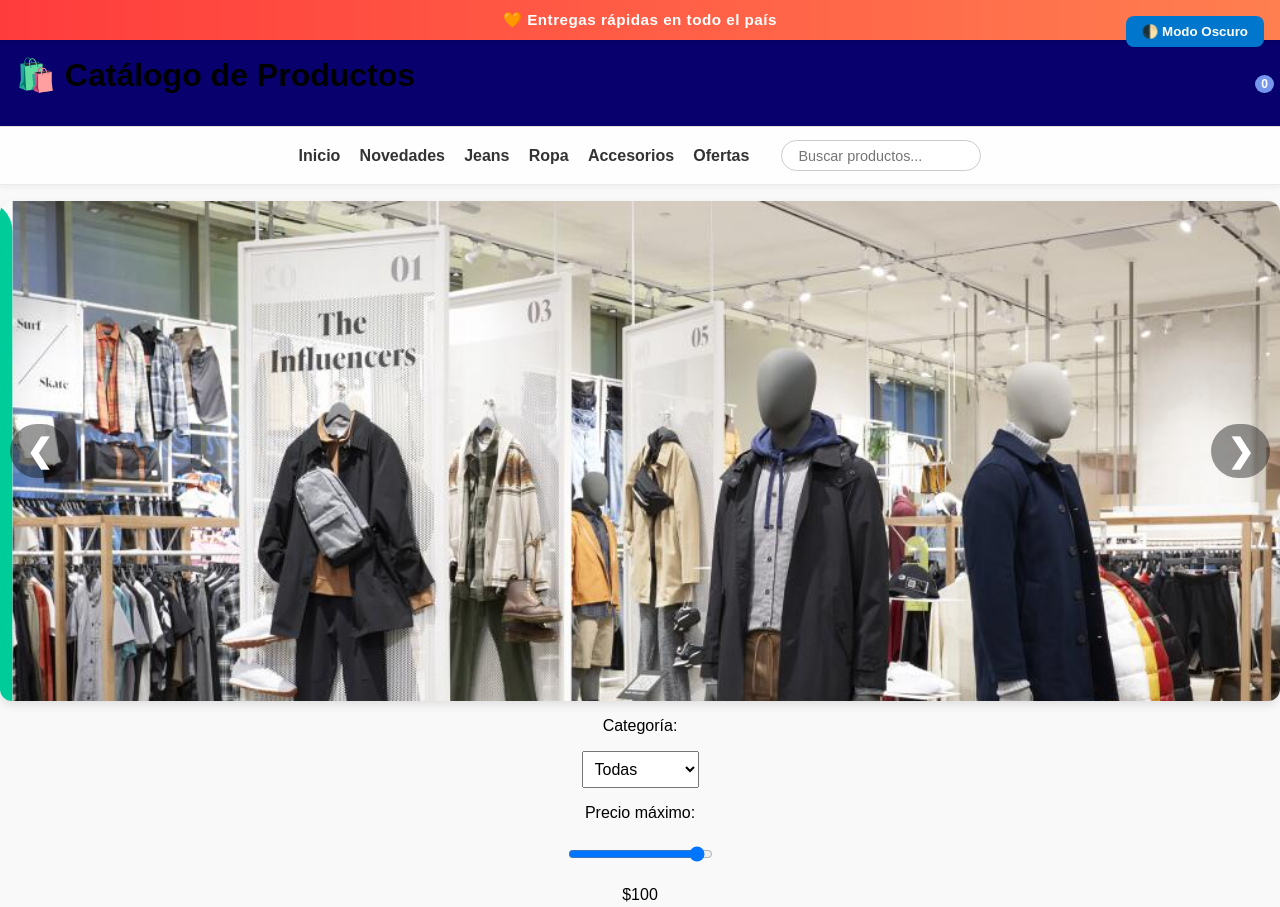
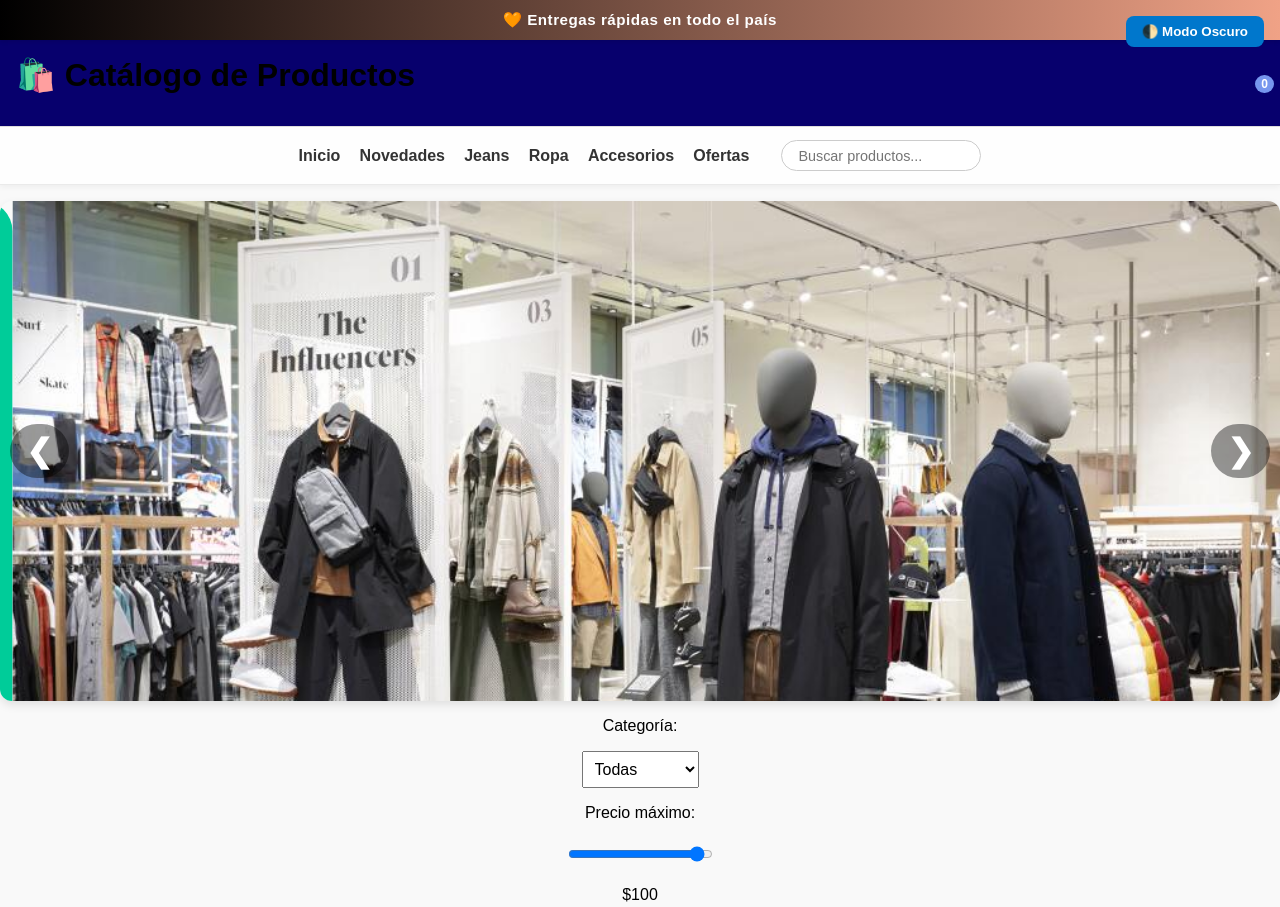
Before and after one commit to KatCels/catalogo-productos-prueba-tecnica, a plain HTML site: page index.html in a window 1280 px wide. Shown: the top 907 px of the page. Drawn offline with Linux system fonts and the light colour scheme; some icons are missing.

Commit message:
Update styles.css

```diff
--- a/css/styles.css
+++ b/css/styles.css
@@ -71,7 +71,7 @@
 /* Promoccion */
 
 .promo-bar {
-  background: linear-gradient(90deg, #ff3c3c, #ff7f50);
+  background: linear-gradient(90deg, #000000, #f0a286);
   color: white;
   text-align: center;
   font-size: 0.95rem;
```
